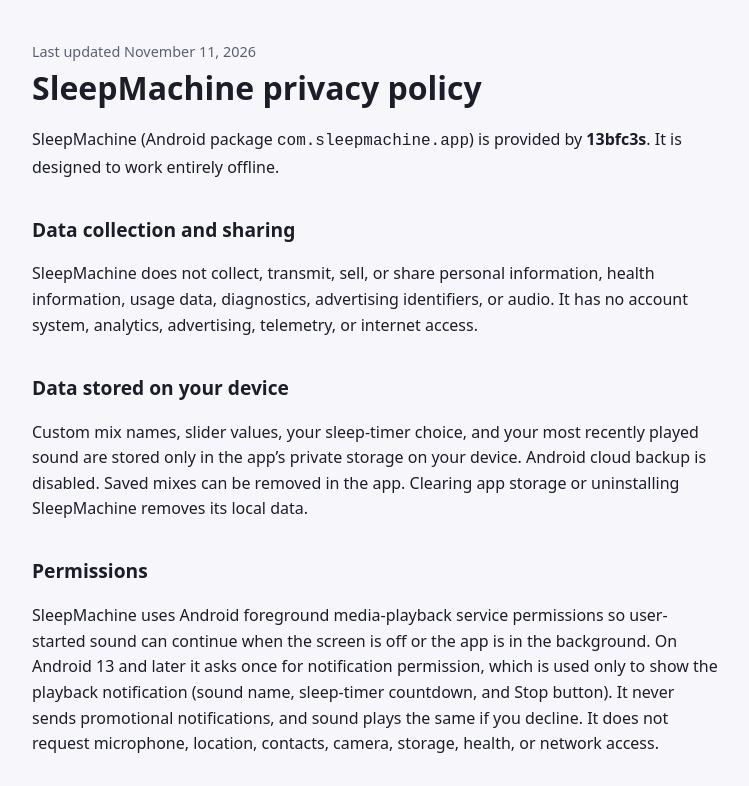
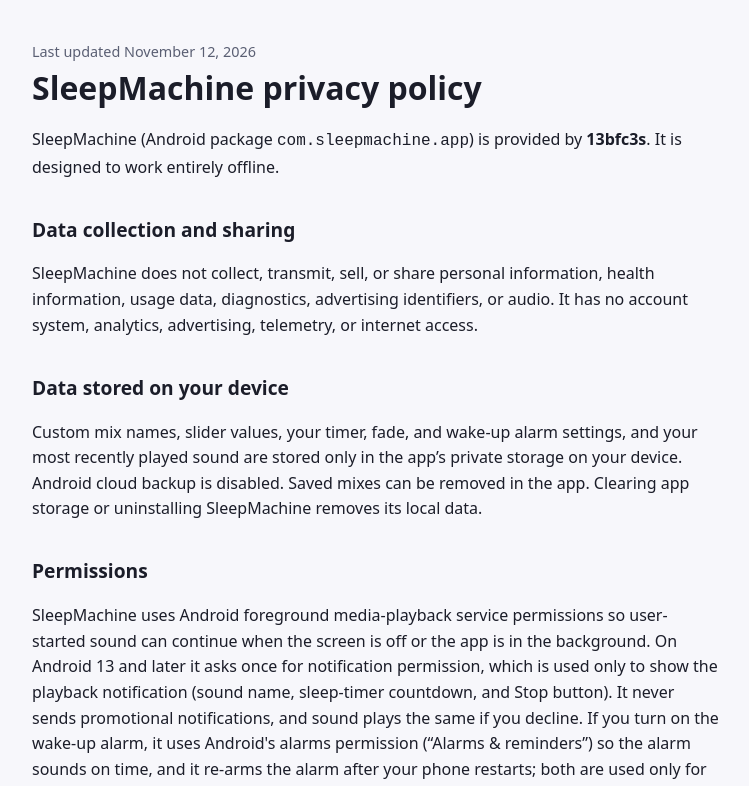
Before and after one commit to 13bfc3s/privacypolicy, a plain HTML site: page sleepmachine/index.html in a window 1280 px wide. Shown: the top 786 px of the page, without its empty margins (264-1013 px from the left). Drawn offline with Linux system fonts and the light colour scheme.

Commit message:
SleepMachine: cover wake-up alarm permissions
Co-Authored-By: Claude Opus 5.5 <noreply@anthropic.com>

```diff
--- a/sleepmachine/index.html
+++ b/sleepmachine/index.html
@@ -8,7 +8,7 @@
 </head>
 <body>
 <main>
-  <div class="eyebrow">Last updated November 11, 2026</div>
+  <div class="eyebrow">Last updated November 12, 2026</div>
   <h1>SleepMachine privacy policy</h1>
   <p>SleepMachine (Android package <code>com.sleepmachine.app</code>) is provided by <strong>13bfc3s</strong>. It is designed to work entirely offline.</p>
 
@@ -16,10 +16,10 @@
   <p>SleepMachine does not collect, transmit, sell, or share personal information, health information, usage data, diagnostics, advertising identifiers, or audio. It has no account system, analytics, advertising, telemetry, or internet access.</p>
 
   <h2>Data stored on your device</h2>
-  <p>Custom mix names, slider values, your sleep-timer choice, and your most recently played sound are stored only in the app’s private storage on your device. Android cloud backup is disabled. Saved mixes can be removed in the app. Clearing app storage or uninstalling SleepMachine removes its local data.</p>
+  <p>Custom mix names, slider values, your timer, fade, and wake-up alarm settings, and your most recently played sound are stored only in the app’s private storage on your device. Android cloud backup is disabled. Saved mixes can be removed in the app. Clearing app storage or uninstalling SleepMachine removes its local data.</p>
 
   <h2>Permissions</h2>
-  <p>SleepMachine uses Android foreground media-playback service permissions so user-started sound can continue when the screen is off or the app is in the background. On Android 13 and later it asks once for notification permission, which is used only to show the playback notification (sound name, sleep-timer countdown, and Stop button). It never sends promotional notifications, and sound plays the same if you decline. It does not request microphone, location, contacts, camera, storage, health, or network access.</p>
+  <p>SleepMachine uses Android foreground media-playback service permissions so user-started sound can continue when the screen is off or the app is in the background. On Android 13 and later it asks once for notification permission, which is used only to show the playback notification (sound name, sleep-timer countdown, and Stop button). It never sends promotional notifications, and sound plays the same if you decline. If you turn on the wake-up alarm, it uses Android's alarms permission (“Alarms &amp; reminders”) so the alarm sounds on time, and it re-arms the alarm after your phone restarts; both are used only for the alarm you set. It does not request microphone, location, contacts, camera, storage, health, or network access.</p>
 
   <h2>Health and age</h2>
   <p>SleepMachine provides configurable sounds for sleep and relaxation. It does not collect health information and is not a medical device. It does not diagnose, treat, cure, or prevent any medical condition. Consult a qualified healthcare professional for medical advice, diagnosis, or treatment. SleepMachine is intended for ages 13 and older and is not designed for children under 13.</p>
```
